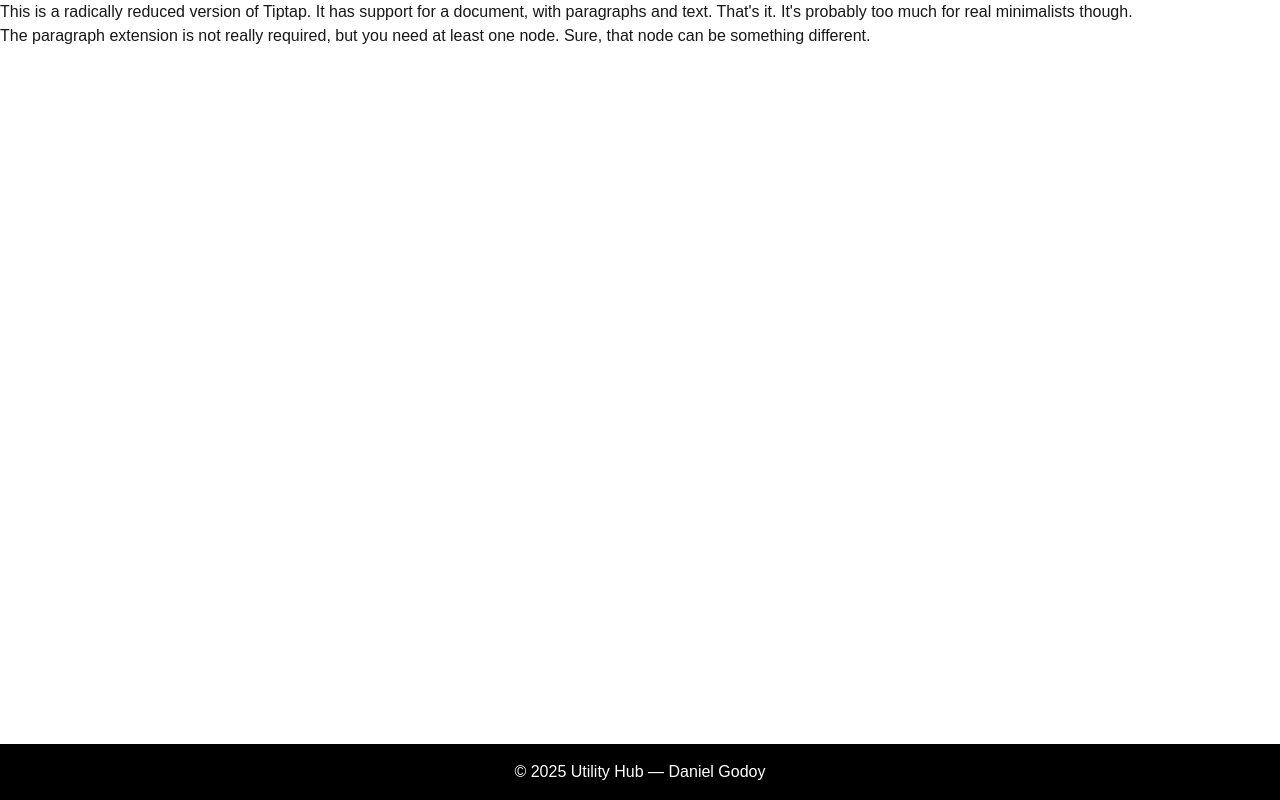
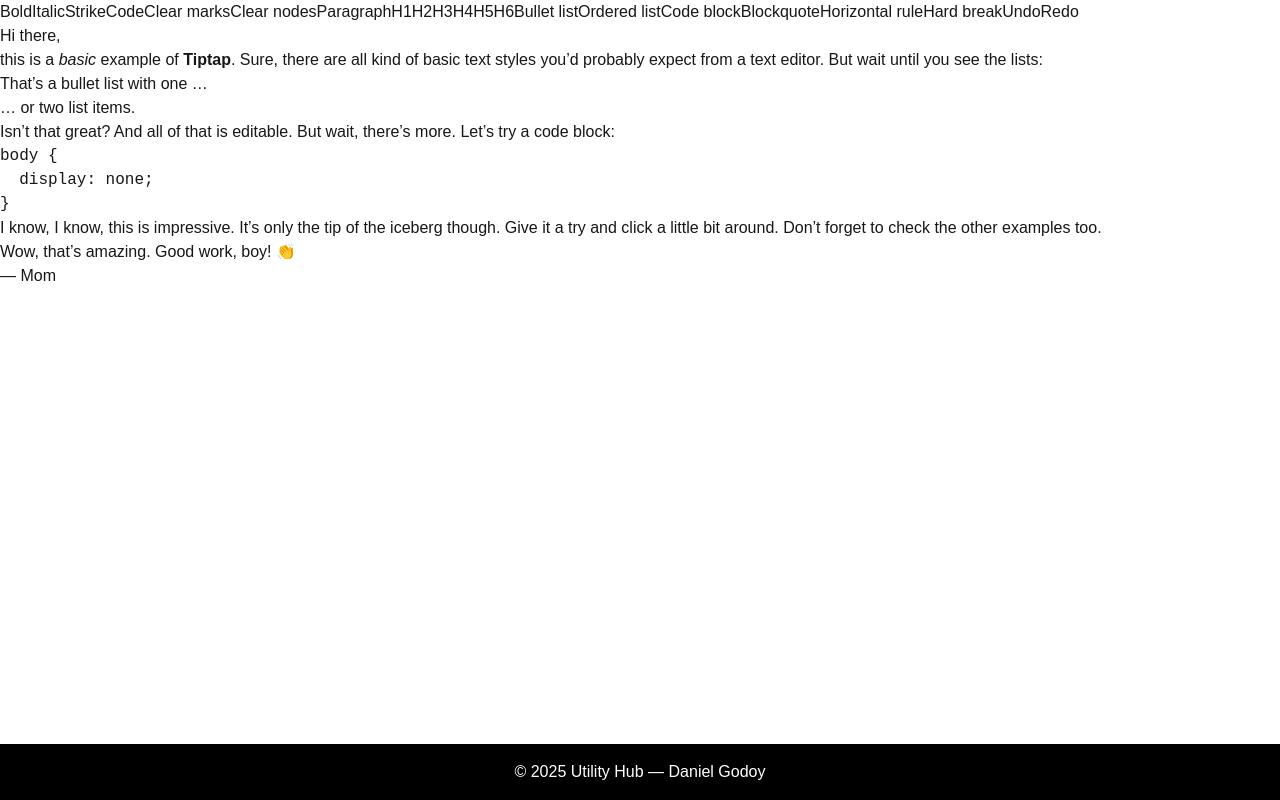
Before and after one commit to DanielGodoyGalindo/todo_app, a Next.js app: page /editor in a window 1280 px wide. Built offline with nearby package versions, Linux system fonts and the light colour scheme.

Commit message:
feat: default tiptap text editor added

```diff
--- a/app/editor/components/editor.tsx
+++ b/app/editor/components/editor.tsx
@@ -1,21 +1,197 @@
-import { EditorContent, useEditor } from '@tiptap/react'
+import { TextStyleKit } from '@tiptap/extension-text-style'
+import type { Editor } from '@tiptap/react'
+import { EditorContent, useEditor, useEditorState } from '@tiptap/react'
 import StarterKit from '@tiptap/starter-kit'
+import React from 'react'
 
 // https://tiptap.dev/docs/examples/basics/default-text-editor
 
+const extensions = [TextStyleKit, StarterKit]
+
+function MenuBar({ editor }: { editor: Editor | null }) {
+    if (!editor) return null;
+    // Read the current editor's state, and re-render the component when it changes
+    const editorState = useEditorState({
+        editor,
+        selector: ctx => {
+            return {
+                isBold: ctx.editor.isActive('bold') ?? false,
+                canBold: ctx.editor.can().chain().toggleBold().run() ?? false,
+                isItalic: ctx.editor.isActive('italic') ?? false,
+                canItalic: ctx.editor.can().chain().toggleItalic().run() ?? false,
+                isStrike: ctx.editor.isActive('strike') ?? false,
+                canStrike: ctx.editor.can().chain().toggleStrike().run() ?? false,
+                isCode: ctx.editor.isActive('code') ?? false,
+                canCode: ctx.editor.can().chain().toggleCode().run() ?? false,
+                canClearMarks: ctx.editor.can().chain().unsetAllMarks().run() ?? false,
+                isParagraph: ctx.editor.isActive('paragraph') ?? false,
+                isHeading1: ctx.editor.isActive('heading', { level: 1 }) ?? false,
+                isHeading2: ctx.editor.isActive('heading', { level: 2 }) ?? false,
+                isHeading3: ctx.editor.isActive('heading', { level: 3 }) ?? false,
+                isHeading4: ctx.editor.isActive('heading', { level: 4 }) ?? false,
+                isHeading5: ctx.editor.isActive('heading', { level: 5 }) ?? false,
+                isHeading6: ctx.editor.isActive('heading', { level: 6 }) ?? false,
+                isBulletList: ctx.editor.isActive('bulletList') ?? false,
+                isOrderedList: ctx.editor.isActive('orderedList') ?? false,
+                isCodeBlock: ctx.editor.isActive('codeBlock') ?? false,
+                isBlockquote: ctx.editor.isActive('blockquote') ?? false,
+                canUndo: ctx.editor.can().chain().undo().run() ?? false,
+                canRedo: ctx.editor.can().chain().redo().run() ?? false,
+            }
+        },
+    })
+
+    return (
+        <div className="control-group">
+            <div className="button-group">
+                <button
+                    onClick={() => editor.chain().focus().toggleBold().run()}
+                    disabled={!editorState.canBold}
+                    className={editorState.isBold ? 'is-active' : ''}
+                >
+                    Bold
+                </button>
+                <button
+                    onClick={() => editor.chain().focus().toggleItalic().run()}
+                    disabled={!editorState.canItalic}
+                    className={editorState.isItalic ? 'is-active' : ''}
+                >
+                    Italic
+                </button>
+                <button
+                    onClick={() => editor.chain().focus().toggleStrike().run()}
+                    disabled={!editorState.canStrike}
+                    className={editorState.isStrike ? 'is-active' : ''}
+                >
+                    Strike
+                </button>
+                <button
+                    onClick={() => editor.chain().focus().toggleCode().run()}
+                    disabled={!editorState.canCode}
+                    className={editorState.isCode ? 'is-active' : ''}
+                >
+                    Code
+                </button>
+                <button onClick={() => editor.chain().focus().unsetAllMarks().run()}>Clear marks</button>
+                <button onClick={() => editor.chain().focus().clearNodes().run()}>Clear nodes</button>
+                <button
+                    onClick={() => editor.chain().focus().setParagraph().run()}
+                    className={editorState.isParagraph ? 'is-active' : ''}
+                >
+                    Paragraph
+                </button>
+                <button
+                    onClick={() => editor.chain().focus().toggleHeading({ level: 1 }).run()}
+                    className={editorState.isHeading1 ? 'is-active' : ''}
+                >
+                    H1
+                </button>
+                <button
+                    onClick={() => editor.chain().focus().toggleHeading({ level: 2 }).run()}
+                    className={editorState.isHeading2 ? 'is-active' : ''}
+                >
+                    H2
+                </button>
+                <button
+                    onClick={() => editor.chain().focus().toggleHeading({ level: 3 }).run()}
+                    className={editorState.isHeading3 ? 'is-active' : ''}
+                >
+                    H3
+                </button>
+                <button
+                    onClick={() => editor.chain().focus().toggleHeading({ level: 4 }).run()}
+                    className={editorState.isHeading4 ? 'is-active' : ''}
+                >
+                    H4
+                </button>
+                <button
+                    onClick={() => editor.chain().focus().toggleHeading({ level: 5 }).run()}
+                    className={editorState.isHeading5 ? 'is-active' : ''}
+                >
+                    H5
+                </button>
+                <button
+                    onClick={() => editor.chain().focus().toggleHeading({ level: 6 }).run()}
+                    className={editorState.isHeading6 ? 'is-active' : ''}
+                >
+                    H6
+                </button>
+                <button
+                    onClick={() => editor.chain().focus().toggleBulletList().run()}
+                    className={editorState.isBulletList ? 'is-active' : ''}
+                >
+                    Bullet list
+                </button>
+                <button
+                    onClick={() => editor.chain().focus().toggleOrderedList().run()}
+                    className={editorState.isOrderedList ? 'is-active' : ''}
+                >
+                    Ordered list
+                </button>
+                <button
+                    onClick={() => editor.chain().focus().toggleCodeBlock().run()}
+                    className={editorState.isCodeBlock ? 'is-active' : ''}
+                >
+                    Code block
+                </button>
+                <button
+                    onClick={() => editor.chain().focus().toggleBlockquote().run()}
+                    className={editorState.isBlockquote ? 'is-active' : ''}
+                >
+                    Blockquote
+                </button>
+                <button onClick={() => editor.chain().focus().setHorizontalRule().run()}>Horizontal rule</button>
+                <button onClick={() => editor.chain().focus().setHardBreak().run()}>Hard break</button>
+                <button onClick={() => editor.chain().focus().undo().run()} disabled={!editorState.canUndo}>
+                    Undo
+                </button>
+                <button onClick={() => editor.chain().focus().redo().run()} disabled={!editorState.canRedo}>
+                    Redo
+                </button>
+            </div>
+        </div>
+    )
+}
+
 export default () => {
     const editor = useEditor({
-    extensions: [StarterKit],
         immediatelyRender: false,
+        extensions,
         content: `
+<h2>
+  Hi there,
+</h2>
 <p>
-        This is a radically reduced version of Tiptap. It has support for a document, with paragraphs and text. That's it. It's probably too much for real minimalists though.
+  this is a <em>basic</em> example of <strong>Tiptap</strong>. Sure, there are all kind of basic text styles you’d probably expect from a text editor. But wait until you see the lists:
 </p>
+<ul>
+  <li>
+    That’s a bullet list with one …
+  </li>
+  <li>
+    … or two list items.
+  </li>
+</ul>
 <p>
-        The paragraph extension is not really required, but you need at least one node. Sure, that node can be something different.
+  Isn’t that great? And all of that is editable. But wait, there’s more. Let’s try a code block:
 </p>
+<pre><code class="language-css">body {
+  display: none;
+}</code></pre>
+<p>
+  I know, I know, this is impressive. It’s only the tip of the iceberg though. Give it a try and click a little bit around. Don’t forget to check the other examples too.
+</p>
+<blockquote>
+  Wow, that’s amazing. Good work, boy! 👏
+  <br />
+  — Mom
+</blockquote>
 `,
     })
-
-  return <EditorContent editor={editor} />
+    return (
+        <div>
+            <MenuBar editor={editor} />
+            <EditorContent editor={editor} />
+        </div>
+    )
 }
--- a/package.json
+++ b/package.json
@@ -11,6 +11,7 @@
   "dependencies": {
     "@google/genai": "^1.26.0",
     "@tailwindcss/vite": "^4.1.14",
+    "@tiptap/extension-text-style": "^3.10.5",
     "@tiptap/pm": "^3.10.5",
     "@tiptap/react": "^3.10.5",
     "@tiptap/starter-kit": "^3.10.5",
```
Also changed, not shown: 1 other file (tests, documents, lock files or other folders). Lines whose indentation alone changed are shown as unchanged.
